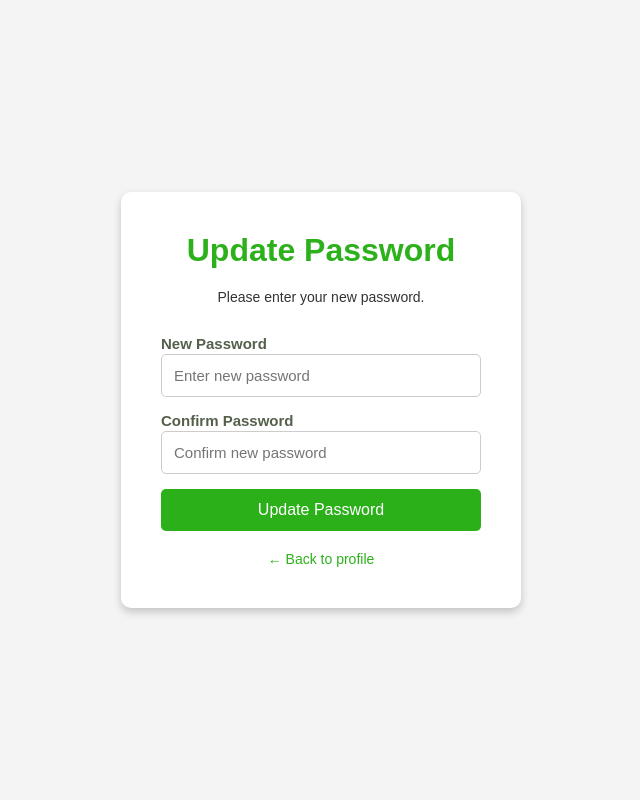
After one commit to ZaynAnwar/Taskker, a PHP site: page /Profile/Profile_update_password/profile_update_pass.html in a window 1280 px wide. The commit adds this page. Shown: the whole page, without its empty margins (319-959 px from the left). Run offline with PHP 8.4, Linux system fonts and the light colour scheme.

Commit message:
adde seperate update password page

```diff
--- a/Client profile/cprofile.css
+++ b/Client profile/cprofile.css
@@ -197,6 +197,10 @@ body::-webkit-scrollbar {
   border-radius: 5px;
   cursor: pointer;
   margin-top: 15px;
+}
+.appointment-btn a {
+ text-decoration: none;
+ color: #fff;
 }
 
 .client-details {
--- /dev/null
+++ b/Profile/Profile_update_password/profile_update_pass.css
@@ -0,0 +1,98 @@
+/* General Reset */
+* {
+    margin: 0;
+    padding: 0;
+    box-sizing: border-box;
+}
+
+/* Body Styling */
+body {
+    font-family: 'Poppins', sans-serif;
+    background-color: #f4f4f4;
+    display: flex;
+    justify-content: center;
+    align-items: center;
+    height: 100vh;
+}
+
+/* Change Password Container */
+.change-password-container {
+    display: flex;
+    justify-content: center;
+    align-items: center;
+    width: 100%;
+    height: 100%;
+}
+
+/* Change Password Box */
+.change-password-box {
+    background-color: #fff;
+    padding: 40px;
+    border-radius: 10px;
+    box-shadow: 0 4px 8px rgba(0, 0, 0, 0.2);
+    max-width: 400px;
+    width: 100%;
+    text-align: center;
+}
+
+.change-password-box h1 {
+    color: #14a800e5;
+    margin-bottom: 20px;
+}
+
+.change-password-box p {
+    font-size: 14px;
+    margin-bottom: 30px;
+    color: #333;
+}
+
+.pass-in{
+    display: flex;
+    flex-direction: column;
+}
+
+.pass-up{
+    display: flex;
+    flex-direction: column;
+    align-items: baseline;
+    margin-bottom: 15px;
+}
+
+.pass-up label {
+    text-align: left;
+    font-weight: 600;
+    color: #54604c;
+    margin-bottom: 2px;
+    font-size: 15px;
+}
+
+.pass-up input {
+    width: 100%;
+    padding: 12px;
+    border: 1px solid #ccc;
+    border-radius: 5px;
+    font-size: 15px;
+}
+
+.change-password-btn {
+    background-color: #14a800e5;
+    color: white;
+    padding: 12px;
+    border: none;
+    border-radius: 5px;
+    cursor: pointer;
+    width: 100%;
+    font-size: 16px;
+}
+
+.change-password-btn:hover {
+    background-color: #12a400;
+}
+
+.back-to-login a {
+    text-decoration: none;
+    color: #14a800e5;
+    font-size: 14px;
+    margin-top: 20px;
+    display: inline-block;
+}
--- /dev/null
+++ b/Profile/Profile_update_password/profile_update_pass.html
@@ -0,0 +1,52 @@
+<!DOCTYPE html>
+<html lang="en">
+  <head>
+    <meta charset="UTF-8" />
+    <meta name="viewport" content="width=device-width, initial-scale=1.0" />
+    <title>Change Password</title>
+    <link rel="stylesheet" href="profile_update_pass.css" />
+  </head>
+  <body>
+    <div class="change-password-container">
+      <div class="change-password-box">
+        <h1>Update Password</h1>
+        <p>Please enter your new password.</p>
+
+        <form id="change-password-form">
+          <div class="pass-in">
+            <div class="pass-up">
+              <label for="new-password">New Password</label>
+              <input
+                type="password"
+                id="new-password"
+                name="new-password"
+                required
+                placeholder="Enter new password"
+              />
+            </div>
+
+            <div class="pass-up">
+              <label for="confirm-password">Confirm Password</label>
+              <input
+                type="password"
+                id="confirm-password"
+                name="confirm-password"
+                required
+                placeholder="Confirm new password"
+              />
+            </div>
+          </div>
+          <button type="submit" class="change-password-btn">
+            Update Password
+          </button>
+        </form>
+
+        <div class="back-to-login">
+          <a href="profile.php">← Back to profile</a>
+        </div>
+      </div>
+    </div>
+
+    <script src="Profile_update_pass.js"></script>
+  </body>
+</html>
--- /dev/null
+++ b/Profile/Profile_update_password/profile_update_pass.js
@@ -0,0 +1,12 @@
+document.getElementById("change-password-form").addEventListener("submit", function (event) {
+    event.preventDefault();
+    const newPassword = document.getElementById("new-password").value;
+    const confirmPassword = document.getElementById("confirm-password").value;
+
+    if (newPassword !== confirmPassword) {
+      alert("Passwords do not match!");
+      return;
+    } else {
+      alert("Password successfully updated!");
+    }
+  });
--- a/Profile/profile.css
+++ b/Profile/profile.css
@@ -199,6 +199,11 @@ body::-webkit-scrollbar {
   cursor: pointer;
   margin-top: 15px;
 }
+
+.appointment-btn a {
+  text-decoration: none;
+  color: #fff;
+ }
 
 .client-details {
   text-align: left;
```
Also changed, not shown: Client profile/Client update password/client_update_pass.css (added, +98 -0 lines), Client profile/Client update password/client_update_pass.js (added, +12 -0 lines), Client profile/Client update password/clint_update_pass.html (added, +52 -0 lines), Client profile/cprofile.php (+2 -7 lines), Profile/profile.php (+3 -7 lines).
